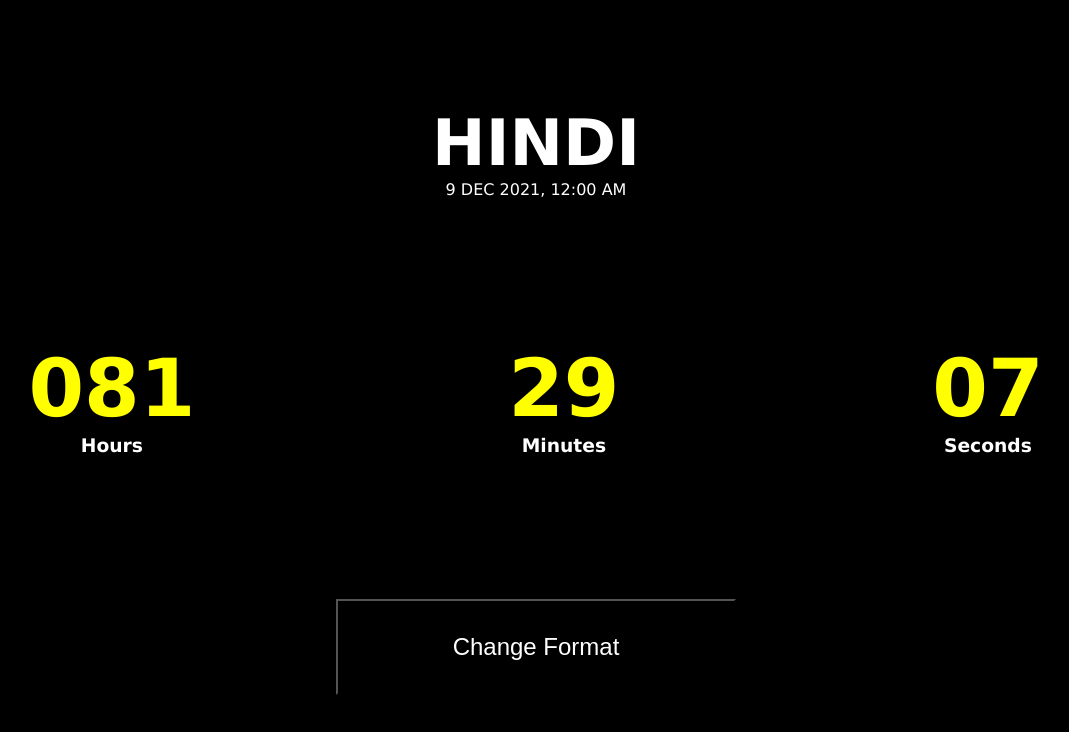
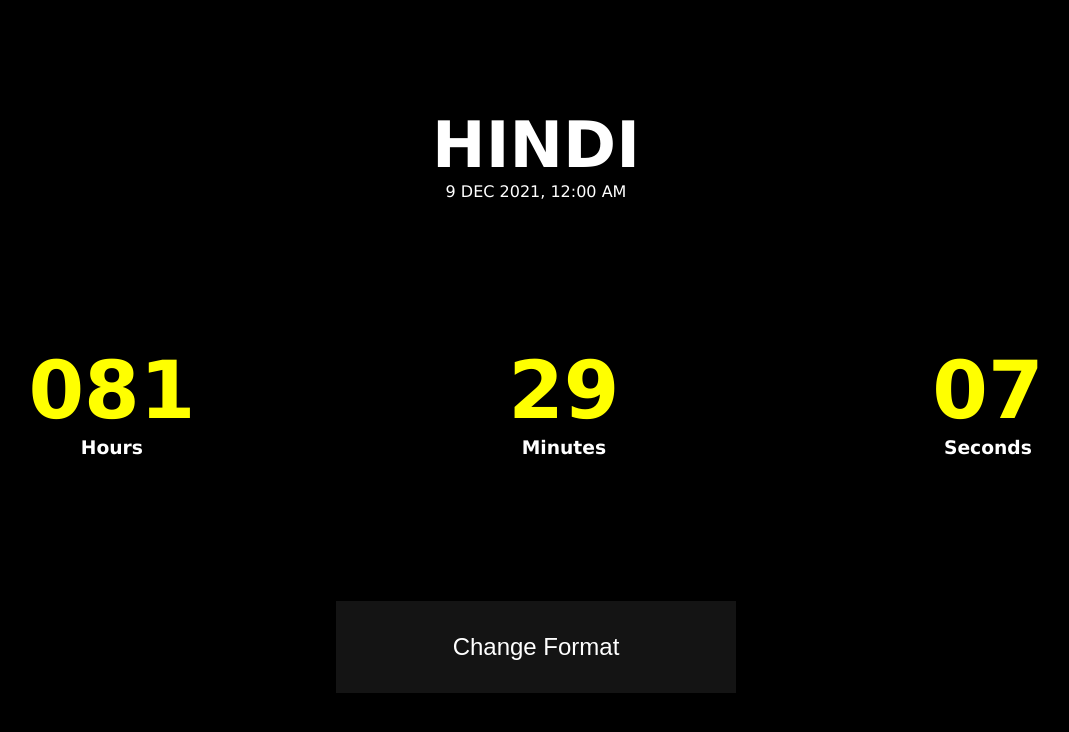
Before and after one commit to DRD667/JS-CountDown-Timer, a plain HTML site: page index.html in a window 1280 px wide. Shown: the whole page, without its empty margins (104-1173 px from the left). Drawn offline with Linux system fonts and the light colour scheme.

Commit message:
fiinal infinity

```diff
--- a/style.css
+++ b/style.css
@@ -69,6 +69,7 @@ button {
   margin: 0 auto;
   font-size: 1.5em;
   outline: none;
-  background-color: rgba(0, 0, 0, 0.5);
+  background-color: rgba(41, 41, 41, 0.5);
   color: white;
+  border: none;
 }
```
